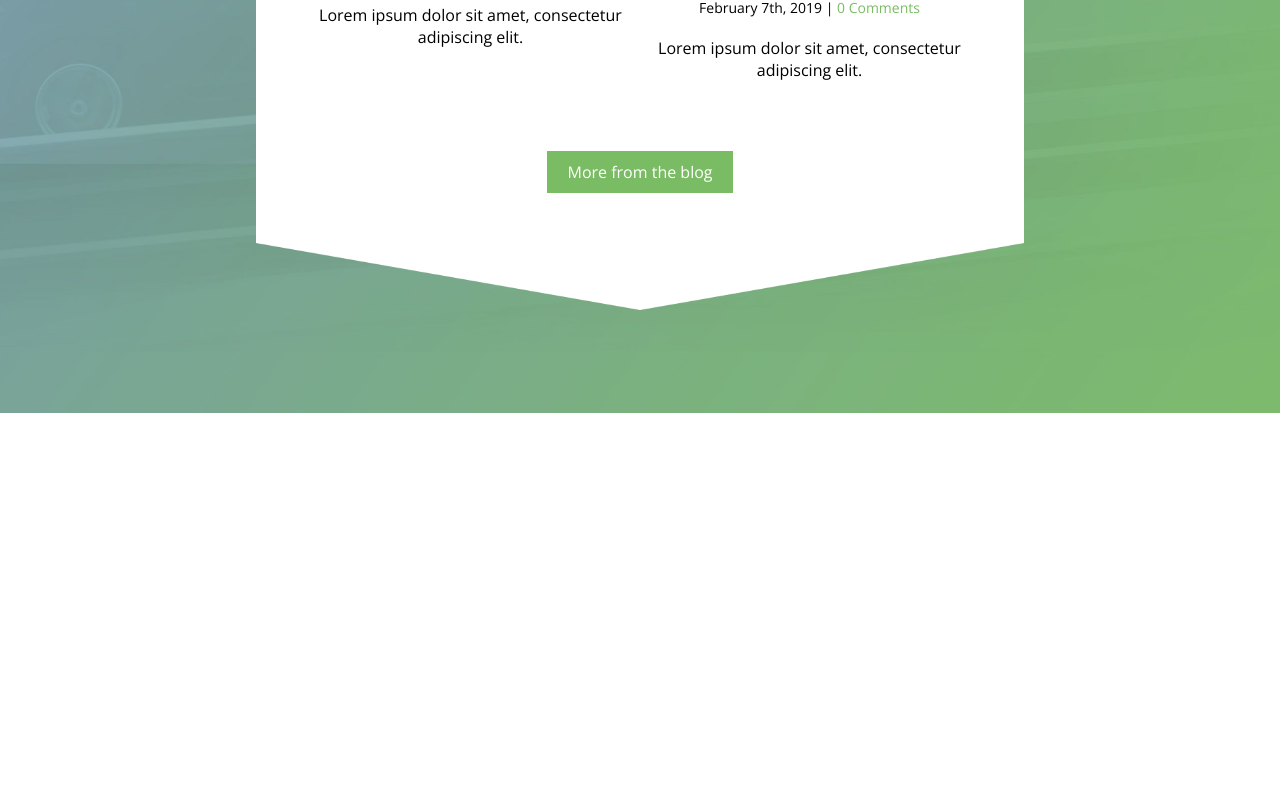
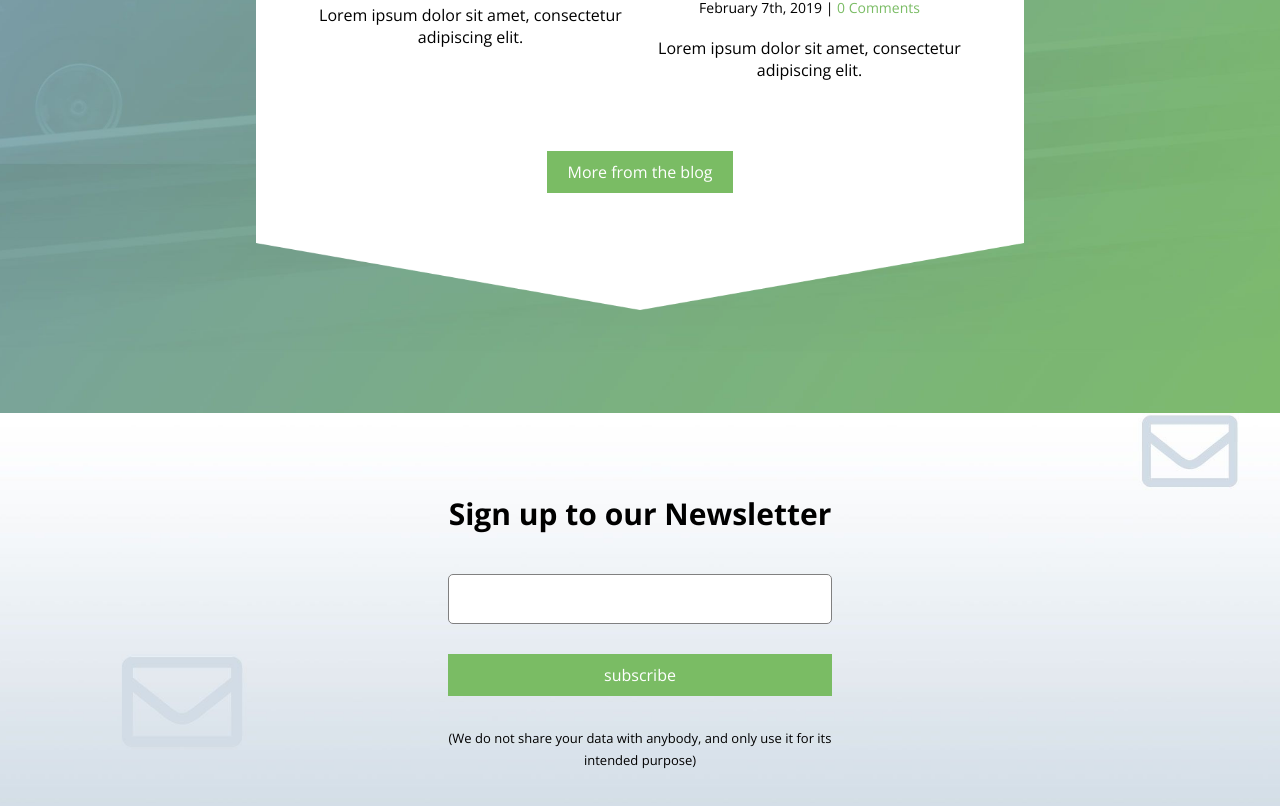
Before and after one commit to MatteoRuggieri2/proj-html-vuejs, a Vue app: page / in a window 1280 px wide. Shown: the part 4850-5656 px from the top of the page. Before the commit the page ends 5263 px from the top, so only its background shows below. Built offline with nearby package versions, Linux system fonts and the light colour scheme.

Commit message:
Completato newsletter section

```diff
--- a/src/App.vue
+++ b/src/App.vue
@@ -113,11 +113,21 @@ export default {
           text: 'Lorem ipsum dolor sit amet, consectetur adipiscing elit.'
         }
       ],
+      footerListsArray: [
+        {
+          name: 'contact details',
+          address: '12345 North Main Street, New York, NY 555555',
+          mail: '1.800.555.6789',
+          link: 'Theme-Fusion.com'
+        },
+        {
+          name: 'Courses',
+          links: ['Pass Plus', 'Intensive Course', 'Automatic', 'Instructor Training']
+        }
+      ]
     }
   }
 
-  // ricordati di fare i data con le props per header e footer
-  // installare fontawesome
 };
 </script>
 
--- a/src/components/FirstLessonRequest.vue
+++ b/src/components/FirstLessonRequest.vue
@@ -3,10 +3,10 @@
         <div class="first-lesson-request">
             <h2>First Lesson Free!</h2>
             <span class="request-description">When you make a block booking with us your first lesson is included free.</span>
-            <input type="text" placeholder="Your Name*">
-            <input type="email" placeholder="Email*">
-            <input type="text" placeholder="Telephone">
-            <input type="text" placeholder="Location">
+            <input class="input-100" type="text" placeholder="Your Name*">
+            <input class="input-100" type="email" placeholder="Email*">
+            <input class="input-100" type="text" placeholder="Telephone">
+            <input class="input-100" type="text" placeholder="Location">
             <a class="btn btn-primary" href="#">request a callback</a>
         </div>
     </div>
@@ -42,15 +42,6 @@ export default {
                 display: inline-block;
                 margin-bottom: 30px;
             }
-
-            input {
-                display: block;
-                width: 100%;
-                margin-bottom: 30px;
-                padding: 15px 10px;
-                border-radius: 5px;
-                border: 1px solid gray;
-            }
         }
     }
 
--- a/src/components/Main.vue
+++ b/src/components/Main.vue
@@ -156,6 +156,18 @@
                         <img class="decorative-element" src="../assets/img/latestnews-bottom.png" alt="Elemento Decorativo">
                     </div>
                     <a class="btn btn-primary" href="#">More from the blog</a>
+                </div>
+            </div>
+        </section>
+
+        <!-- Section - Newsletter -->
+        <section class="newsletter-sect">
+            <div class="container">
+                <h3>Sign up to our Newsletter</h3>
+                <div class="container50">
+                    <input class="input-100" type="text">
+                    <a class="btn button-100 btn-primary" href="#">subscribe</a>
+                    <span class="subscription-description">(We do not share your data with anybody, and only use it for its intended purpose)</span>
                 </div>
             </div>
         </section>
@@ -452,6 +464,30 @@ export default {
                 }
             }
         }
+
+        // Section - Newsletter
+        .newsletter-sect {
+            text-align: center;
+            background-image: url('../assets/img/newsletter_background.jpg');
+            background-size: cover;
+            background-position: top;
+            background-repeat: no-repeat;
+
+            h3 {
+                font-size: 30px;
+                padding-bottom: 40px;
+            }
+
+            a {
+                margin-bottom: 30px;
+            }
+
+            .subscription-description {
+                font-size: 13px;
+
+            }
+        }
+
     }
 
 </style>
--- a/src/style/general.scss
+++ b/src/style/general.scss
@@ -9,6 +9,11 @@
 
 .container {
     width: 60%;
+    margin: 0 auto;
+}
+
+.container50 {
+    width: 50%;
     margin: 0 auto;
 }
 
@@ -78,6 +83,16 @@ a {
     color: $third_color;
 }
 
+// Input
+.input-100 {
+    display: block;
+    width: 100%;
+    margin-bottom: 30px;
+    padding: 15px 10px;
+    border-radius: 5px;
+    border: 1px solid gray;
+}
+
 // CARD  ----  posso fare un mixin
 .card-primary {
     background-color: white;
```
